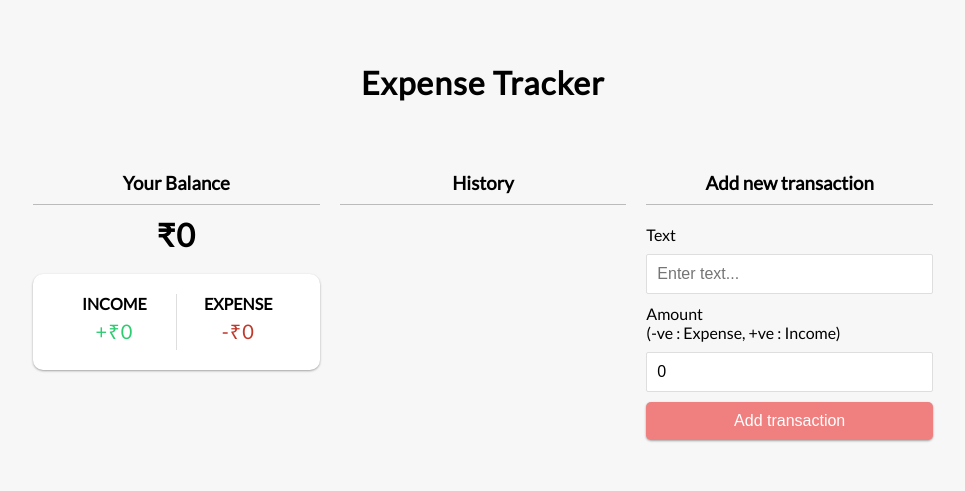
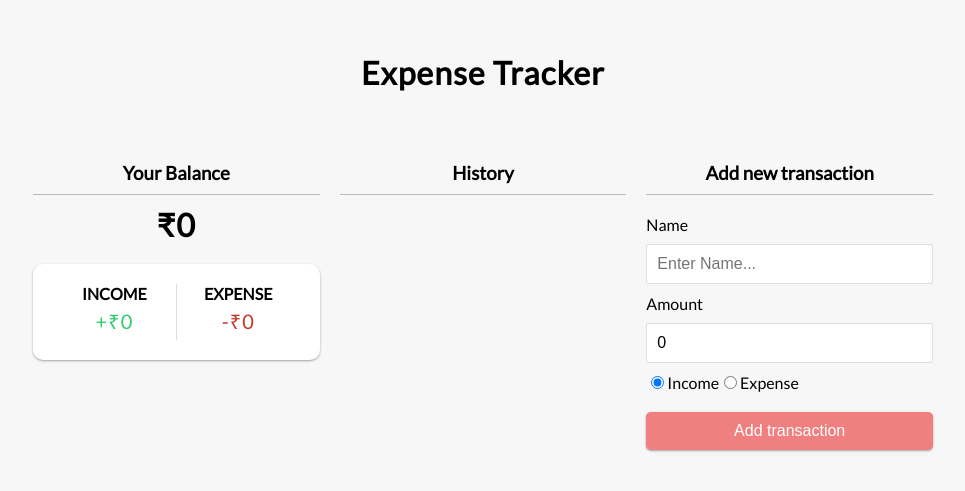
Before and after one commit to buchan123/Expense-Tracker, a React (Create React App) app: page / in a window 1280 px wide. Shown: the part 119-610 px from the top of the page, without its empty margins (157-1122 px from the left). Built offline with nearby package versions, Linux system fonts and the light colour scheme.

Commit message:
added radio buttons for expense/income

```diff
--- a/src/components/AddTransactions.js
+++ b/src/components/AddTransactions.js
@@ -5,6 +5,7 @@ import { GlobalContext } from "../context/GlobalState";
 export const AddTransactions = () => {
   const [text, setText] = useState("");
   const [amount, setAmount] = useState(0);
+  const [type, setType] = useState("Income");
 
   const { addTransaction } = useContext(GlobalContext);
   const onSubmit = (e) => {
@@ -13,12 +14,13 @@ export const AddTransactions = () => {
     const newTransaction = {
       id: Math.floor(Math.random() * 100000000),
       text,
-      amount: +amount,
+      amount: type === "Income" ? +amount : -amount,
     };
 
     addTransaction(newTransaction);
     setText("");
     setAmount(0);
+    setType("Income");
   };
 
   return (
@@ -26,19 +28,18 @@ export const AddTransactions = () => {
       <h3>Add new transaction</h3>
       <form id="form" onSubmit={onSubmit}>
         <div className="form-control">
-          <label htmlFor="text">Text</label>
+          <label htmlFor="text">Name</label>
           <input
             type="text"
             id="text"
             value={text}
             onChange={(e) => setText(e.target.value)}
-            placeholder="Enter text..."
+            placeholder="Enter Name..."
           />
         </div>
         <div className="form-control">
           <label htmlFor="amount">
             Amount <br />
-            (-ve : Expense, +ve : Income)
           </label>
           <input
             type="number"
@@ -48,6 +49,23 @@ export const AddTransactions = () => {
             placeholder="Enter amount..."
           />
         </div>
+        <div className="form-control">
+          <input
+            type="radio"
+            id="income"
+            name="income-expense"
+            onChange={(e) => setType("Income")}
+            checked
+          ></input>
+          <label htmlFor="incomes">Income</label>
+          <input
+            type="radio"
+            id="expense"
+            name="income-expense"
+            onChange={(e) => setType("Expense")}
+          ></input>
+          <label htmlFor="expense">Expense</label>
+        </div>
         <button className="btn">Add transaction</button>
       </form>
     </>
```
